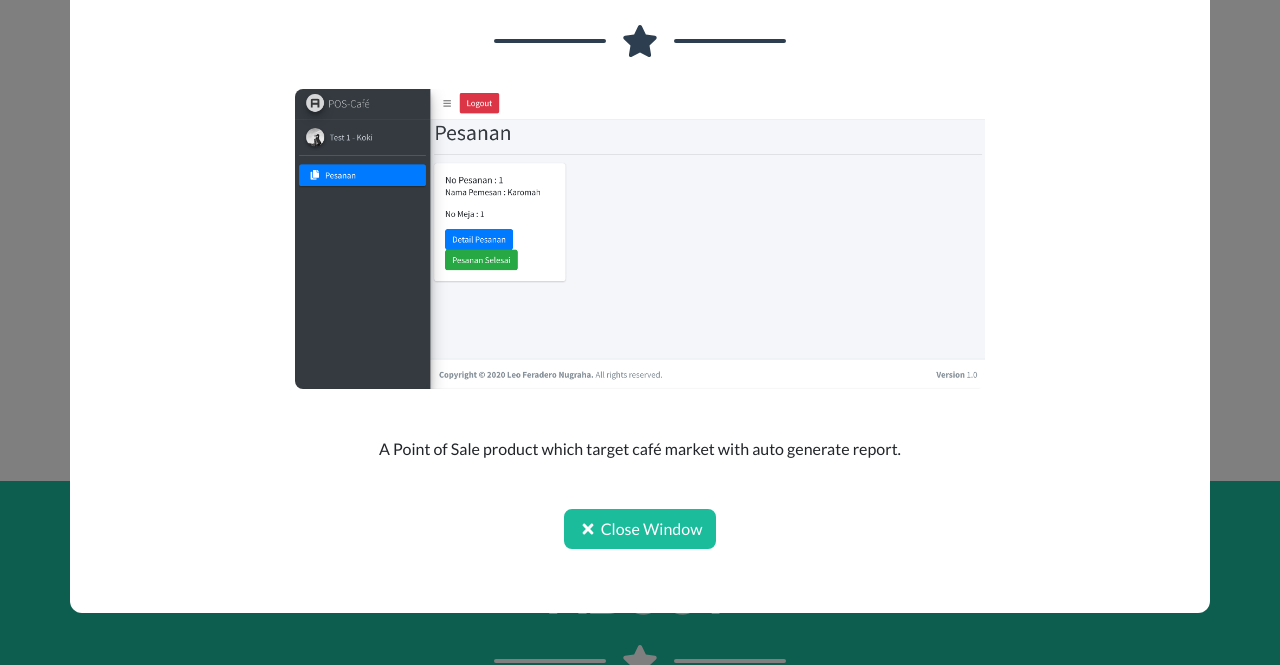
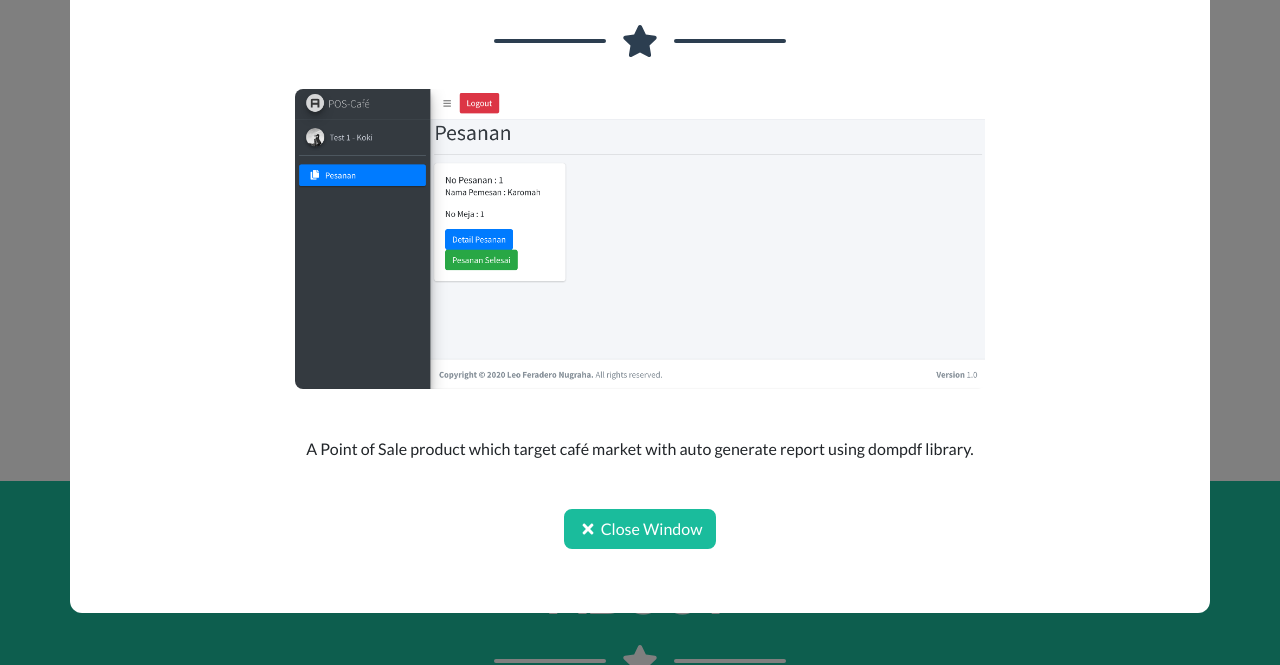
Before and after one commit to lfnugraha/lfnugraha.github.io, a plain HTML site: page index.html in a window 1280 px wide. Both pictures are taken after a click on the element 640 px from the left and 1068 px from the top of the page. Shown: the part 803-1468 px from the top of the page. Drawn offline with nearby package versions, Linux system fonts and the light colour scheme.

Commit message:
update details

```diff
--- a/index.html
+++ b/index.html
@@ -274,7 +274,7 @@
                                     <!-- Portfolio Modal - Text-->
                                     <p class="mb-5">
                                         A Point of Sale product which target café market
-                                        with auto generate report.
+                                        with auto generate report using dompdf library.
                                     </p>
                                     <button class="btn btn-primary" data-dismiss="modal">
                                         <i class="fas fa-times fa-fw"></i>
```
